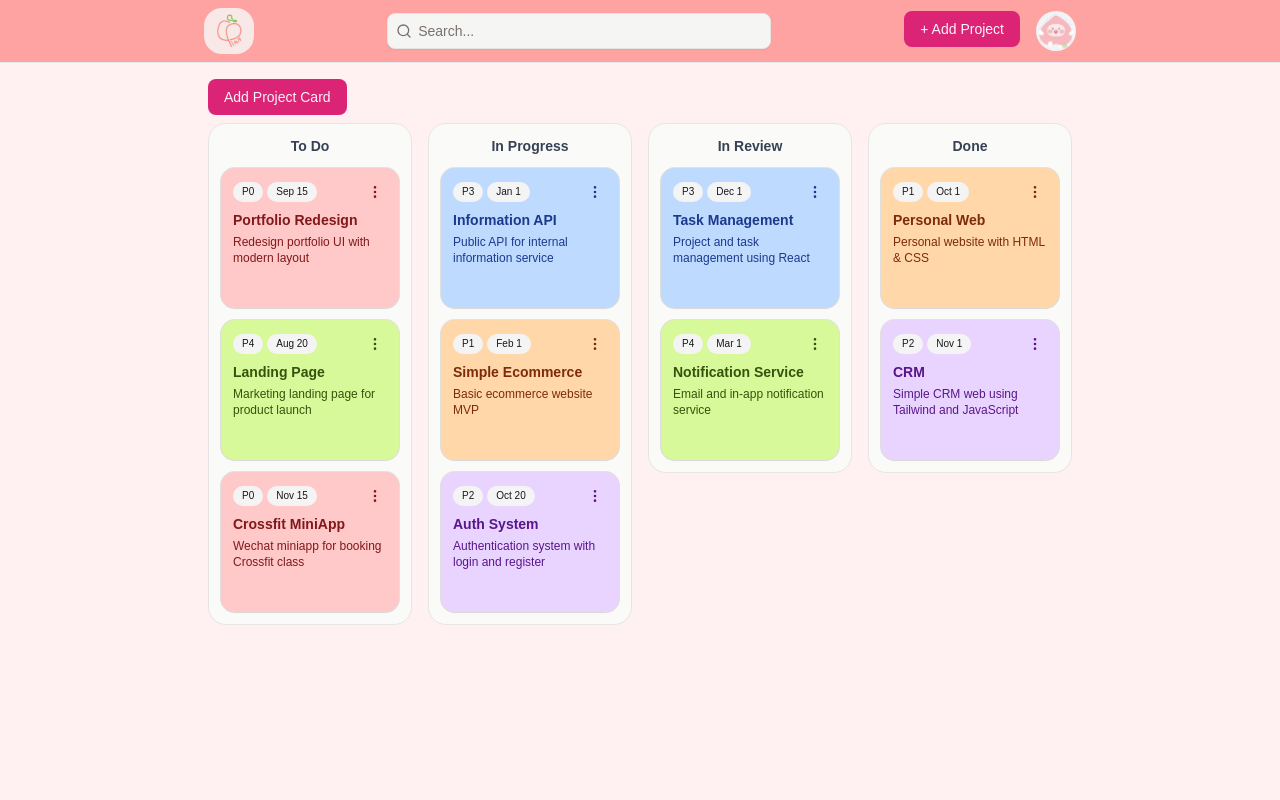
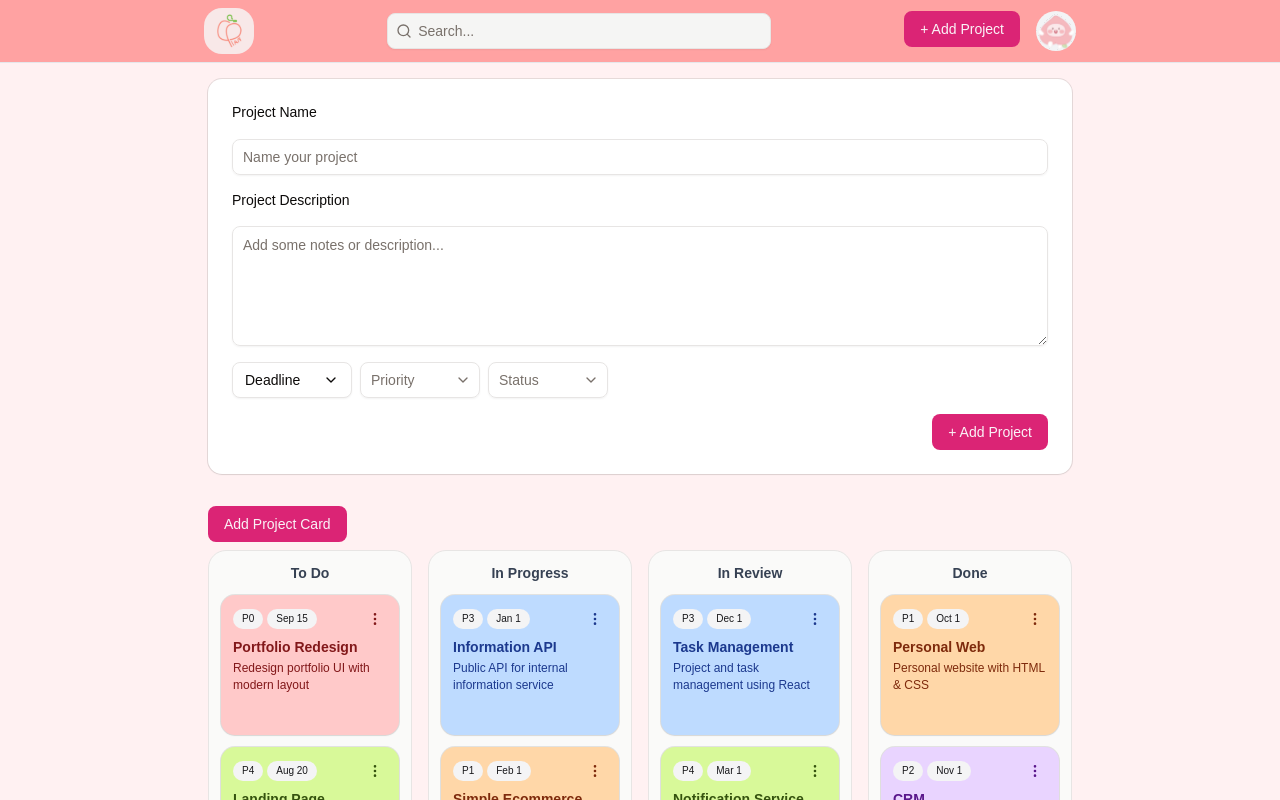
Before and after one commit to aletheaalmas/peachplan, a React (Vite) app: page / in a window 1280 px wide. Shown: the top 800 px of the page. Built offline with nearby package versions, Linux system fonts and the light colour scheme.

Commit message:
feat: show from in app

```diff
--- a/src/app.tsx
+++ b/src/app.tsx
@@ -2,6 +2,7 @@ import { SearchBar } from "./components/search-bar";
 import { Projects } from "./components/projects";
 // import { Welcome } from "./components/welcome";
 import { AddProjectDialog } from "./components/add-project-dialog";
+import { ProjectForm } from "./components/project-form";
 
 export function App() {
   return (
@@ -36,6 +37,7 @@ export function App() {
       </header>
       <main className="mx-auto max-w-4xl space-y-8 p-4">
         {/* <Welcome /> */}
+        <ProjectForm />
 
         <Projects />
       </main>
```
